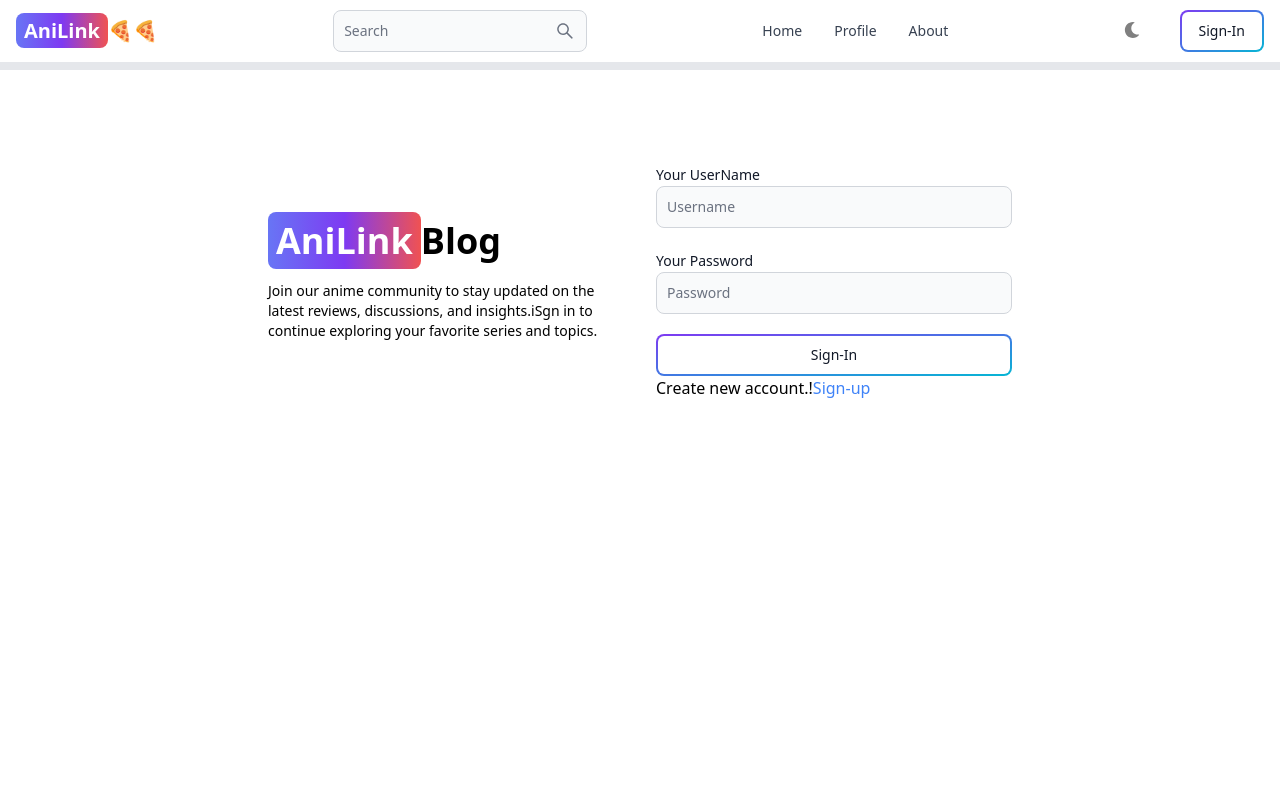
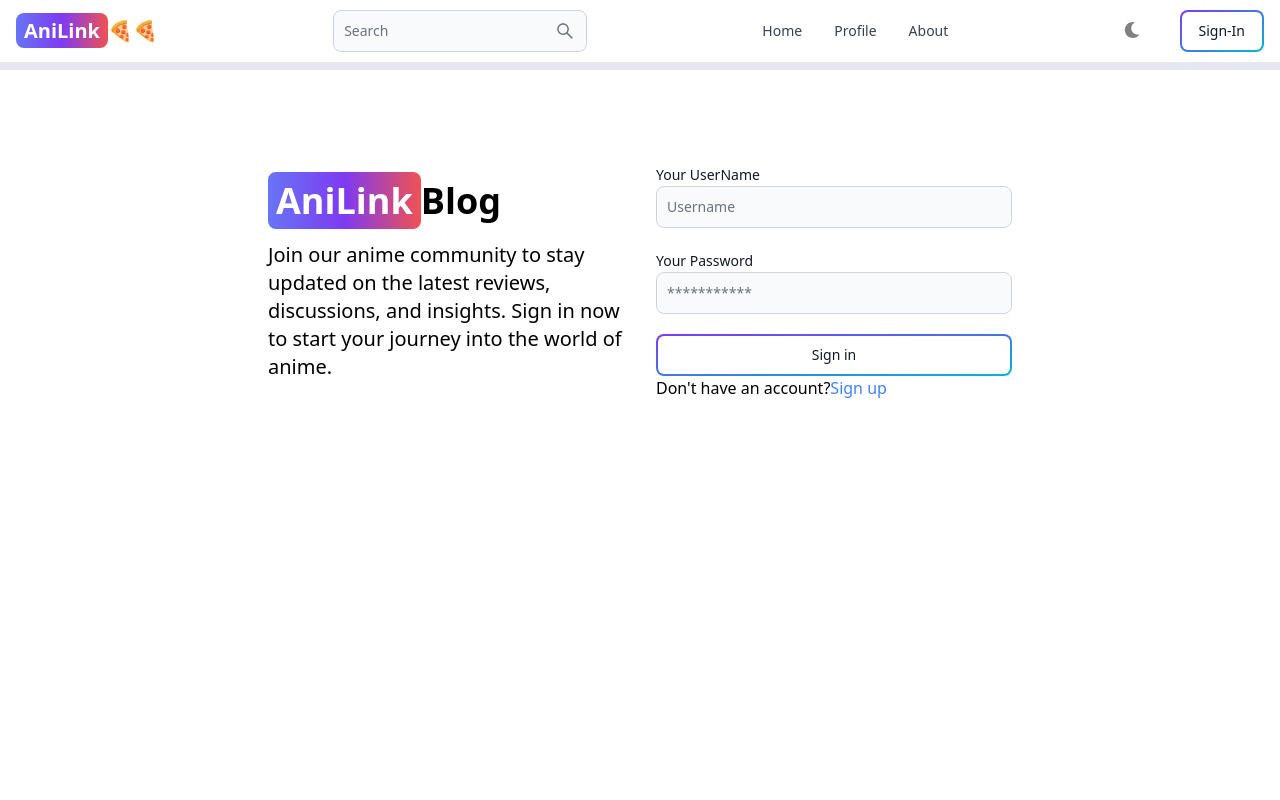
Before and after one commit to Nitingowda20/Ani_Media, a React (Vite) app in the folder AniLink/ani-conn/: page /sign-in in a window 1280 px wide. Shown: the top 800 px of the page. Built offline with nearby package versions, Linux system fonts and the light colour scheme.

Commit message:
complete signin PAGE functionality

```diff
--- a/AniLink/ani-conn/src/pages/SignInPage.jsx
+++ b/AniLink/ani-conn/src/pages/SignInPage.jsx
@@ -1,8 +1,49 @@
-import React from "react";
-import { Link } from "react-router-dom";
-import { Button, Label, TextInput } from "flowbite-react";
+import React, { useState } from "react";
+import { Link, useNavigate } from "react-router-dom";
+import { Alert, Button, Label, Spinner, TextInput } from "flowbite-react";
 
 export default function SignInPage() {
+
+  const [formData, setFormData] = useState({});
+  const [errorMessage, setErrorMessage] = useState(null);
+  const [loading, setLoading] = useState(false);
+  const navigate = useNavigate();
+
+  const handleChange = (e) => {
+    setFormData({
+      ...formData,
+      [e.target.id]: e.target.value.trim(),
+    });
+  };
+  // console.log(formData)
+
+  const handleSubmit = async (e) => {
+    e.preventDefault();
+    if (!formData.username || !formData.password) {
+      return setErrorMessage("Please fill out all feilds ");
+    }
+    try {
+      setLoading(true);
+      setErrorMessage(null);
+      const res = await fetch("/api/auth/signin", {
+        method: "POST",
+        headers: { "Content-Type": "application/json" },
+        body: JSON.stringify(formData), // formData is your JSON object
+      });
+      const data = await res.json();
+      if (data.success === false) {
+        return setErrorMessage(error.message);
+      }
+      setLoading(false);
+      if (res.ok) {
+        navigate("/");
+      }
+    } catch (error) {
+      setErrorMessage(error.message);
+      setLoading(false);
+    }
+  };
+
   return (
     <div className="min-h-screen mt-20">
       <div className="flex p-3 max-w-3xl mx-auto flex-col md:flex-row md:items-center gap-8">
@@ -14,34 +55,61 @@ export default function SignInPage() {
             </span>
             Blog
           </Link>
-          <p className="text-sm mt-5">
+          <p className="text-xl mt-5">
             Join our anime community to stay updated on the latest reviews,
-            discussions, and insights.iSgn in to continue exploring your favorite
-            series and topics.
+            discussions, and insights. Sign in now to start your journey into
+            the world of anime.
           </p>
         </div>
 
         {/* for Right */}
         <div className="flex-1">
-          <form className="flex flex-col gap-5">
+          <form className="flex flex-col gap-5" onSubmit={handleSubmit}>
             <div>
               <Label value="Your UserName" />
-              <TextInput type="text" placeholder="Username" id="username" />
+              <TextInput
+                type="text"
+                placeholder="Username"
+                id="username"
+                onChange={handleChange}
+              />
             </div>
             <div>
               <Label value="Your Password" />
-              <TextInput type="text" placeholder="Password" id="Ppass" />
+              <TextInput
+                type="password"
+                placeholder="***********"
+                id="password"
+                onChange={handleChange}
+              />
             </div>
-            <Button gradientDuoTone="purpleToBlue" type="submit" outline>
-              Sign-In
+            <Button
+              gradientDuoTone="purpleToBlue"
+              type="submit"
+              disabled={loading}
+              outline
+            >
+              {loading ? (
+                <>
+                  <Spinner size="sm" />
+                  <span>Loading...</span>
+                </>
+              ) : (
+                "Sign in"
+              )}
             </Button>
           </form>
           <div className="">
-            <span>Create new account.!</span>
-            <Link to={"/sign-out"} className="text-blue-500">
-              Sign-up
+            <span>Don't have an account?</span>
+            <Link to={"/sign-in"} className="text-blue-500">
+              Sign up
             </Link>
           </div>
+          {errorMessage && (
+            <Alert className="mt-5" color="failure">
+              {errorMessage}
+            </Alert>
+          )}
         </div>
       </div>
     </div>
```
